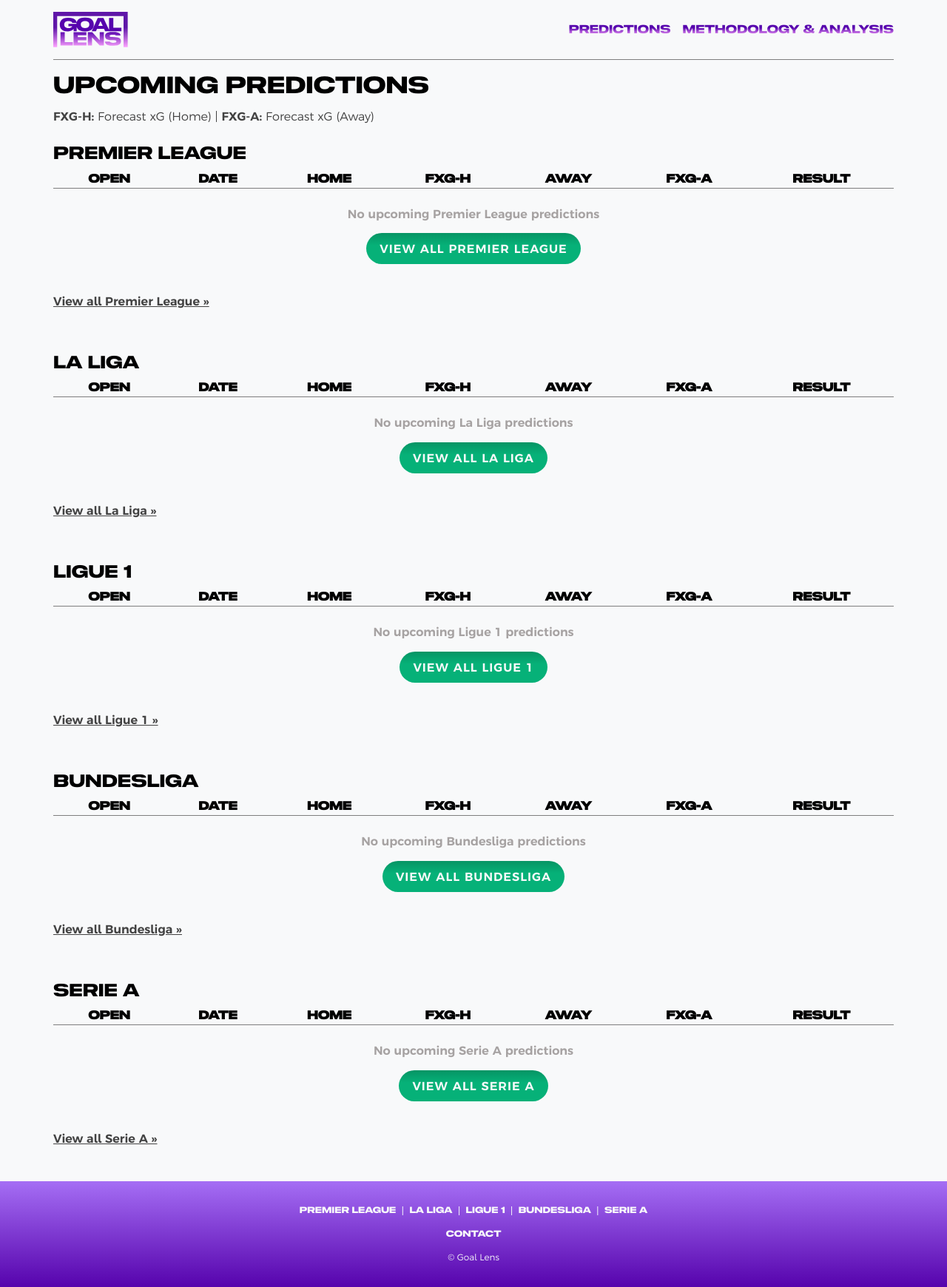
After one commit to juancoquet/goallens, a Django app: page /predictions/upcoming/ in a window 1280 px wide. The commit adds this page. Shown: the whole page at 74% size. Run offline with Django 4.2, Linux system fonts and the light colour scheme; data that the repository does not hold is empty.

Commit message:
implement upcoming predictions page

```diff
--- a/predictions/templatetags/pred_list_pagination.py
+++ b/predictions/templatetags/pred_list_pagination.py
@@ -1,4 +1,3 @@
-from atexit import register
 from django import template # type: ignore
 
 register = template.Library()
--- /dev/null
+++ b/predictions/templatetags/pred_upcoming.py
@@ -0,0 +1,7 @@
+from django import template # type: ignore
+
+register = template.Library()
+
+@register.simple_tag
+def text_to_id(text):
+    return text.replace(' ', '-').lower()
--- a/predictions/urls.py
+++ b/predictions/urls.py
@@ -1,8 +1,9 @@
 from django.urls import path # type: ignore
 
-from .views import prediction_detail_view, prediction_list_view
+from .views import prediction_detail_view, prediction_list_view, prediction_upcoming_view
 
 urlpatterns = [
     path('<slug:fixture_id>', prediction_detail_view, name='prediction_detail'),
+    path('upcoming/', prediction_upcoming_view, name='prediction_upcoming'),
     path('', prediction_list_view, name='prediction_list'),
 ]
--- a/predictions/views.py
+++ b/predictions/views.py
@@ -1,3 +1,4 @@
+import datetime
 from django.core.paginator import Paginator # type: ignore
 from django.db.models import Q # type: ignore
 from django.shortcuts import render # type: ignore
@@ -77,3 +78,25 @@
         'order_q': order_q,
     }
     return render(request, 'prediction_list.html', context)
+
+
+def prediction_upcoming_view(request):
+    today = datetime.date.today()
+    # today = datetime.date(2022, 5, 14)
+    upcoming_preds = Prediction.objects.filter(fixture__date__gte=today).order_by('fixture__date')
+    premier_league = upcoming_preds.filter(fixture__competition='Premier League')
+    la_liga = upcoming_preds.filter(fixture__competition='La Liga')
+    ligue_1 = upcoming_preds.filter(fixture__competition='Ligue 1')
+    bundesliga = upcoming_preds.filter(fixture__competition='Bundesliga')
+    serie_a = upcoming_preds.filter(fixture__competition='Serie A')
+    preds = {
+        'Premier League': premier_league,
+        'La Liga': la_liga,
+        'Ligue 1': ligue_1,
+        'Bundesliga': bundesliga,
+        'Serie A': serie_a,
+    }
+    context = {
+        'predictions': preds,
+    }
+    return render(request, 'prediction_upcoming.html', context)
--- a/static/css/_base.css
+++ b/static/css/_base.css
@@ -48,6 +48,7 @@
     --light-prpl: #A56EF4;
     --pink: #FDA3FF;
     --dark-grey: #7e7e7e;
+    --light-grey: #a6a2a2;
     --text-grey: #424242;
     --dark-green: #069464;
     --light-green: #06B178;
@@ -125,6 +126,10 @@
     margin-bottom: 1.6rem;
 }
 
+span.text--thin {
+    font-weight: 300;
+}
+
 button, input.btn {
     font-size: 1.6rem;
     font-family: 'Argentum Sans', sans-serif;
@@ -142,6 +147,10 @@
 
 .btn--primary {
     background: linear-gradient(180deg, var(--dark-green) 0%, var(--light-green) 40%);
+}
+
+.btn--secondary {
+    background-color: var(--light-grey);
 }
 
 
@@ -223,6 +232,17 @@
     font-weight: 300;
 }
 
+a.footer__link {
+    font-family: 'Radwave', sans-serif;
+    font-style: normal;
+    font-weight: normal;
+    text-align: center;
+    color: var(--bg);
+    font-size: 1.2rem;
+    text-decoration: none;
+    margin: 0 0.4rem;
+}
+
 
 /* TABLE ----------------------------------------------------- */
 
@@ -233,11 +253,11 @@
     justify-content: center;
     align-items: center;
     margin: 1.6rem 0; */
-    overflow: scroll;
+    overflow-x: scroll;
+    padding-bottom: 0;
 }
 
 table {
-    overflow: scroll;
     border-collapse: collapse;
     width: 100%;
 }
--- /dev/null
+++ b/static/css/prediction_upcoming.css
@@ -0,0 +1,13 @@
+p.no-predictions__text {
+    color: var(--light-grey);
+    margin-bottom: 0;
+    margin-top: 1.6rem;
+}
+
+section.table-container {
+    margin-bottom: 3.2rem;
+}
+
+p.view-all{
+    margin-top: 1.6rem;
+}
--- a/templates/_base.html
+++ b/templates/_base.html
@@ -12,7 +12,7 @@
   {% block styles %}
   {% endblock styles%}
 
-  <title>Goal Lens</title>
+  <title>{% block title %}{% endblock %}Goal Lens</title>
 </head>
 <body>
 
@@ -23,7 +23,7 @@
         <div class="nav-items--right">
           <img class="nav__menu" src="{% static 'images/menu-icon.svg' %}" alt="menu" id="menu-icon">
           <img class="nav__menu-close hidden" src="{% static 'images/menu-icon-close.svg' %}" alt="close menu" id="menu-close">
-          <a href="{% url 'prediction_list' %}" class="nav__item"><p class="nav__text">Predictions</p></a>
+          <a href="{% url 'prediction_upcoming' %}" class="nav__item"><p class="nav__text">Predictions</p></a>
           <a href="" class="nav__item"><p class="nav__text">Methodology &amp; Analysis</p></a>
         </div>
       </nav>
@@ -35,8 +35,14 @@
   </div>
 
   <footer>
-    <p class="footer__text">Premier League | La Liga | Ligue 1 | Serie A | Bundesliga</p>
-    <p class="footer__text">About | Contact</p>
+    <p class="footer__text">
+      <a href="{% url 'prediction_list' %}?competition=Premier%20League" class="footer__link">Premier League</a> |
+      <a href="{% url 'prediction_list' %}?competition=La%20Liga" class="footer__link">La Liga</a> |
+      <a href="{% url 'prediction_list' %}?competition=Ligue%201" class="footer__link">Ligue 1</a> |
+      <a href="{% url 'prediction_list' %}?competition=Bundesliga" class="footer__link">Bundesliga</a> |
+      <a href="{% url 'prediction_list' %}?competition=Serie%20A" class="footer__link">Serie A</a>
+    </p>
+    <p class="footer__text">Contact</p>
     <p class="footer__text copyright">&copy; Goal Lens</p>
   </footer>
 
--- a/templates/home.html
+++ b/templates/home.html
@@ -32,7 +32,9 @@
         <p>Strategies were refined iteratively through a genetic algorithm to hone in on the perfectly weighted set of parameters.</p>
       </div>
       <img class="graphic" src="{% static 'images/graphics/analysis.svg' %}" alt="data being analysed" id="analysis-graphic">
-      <div class="center-contents"><button id="pred-btn" class="btn--primary">VIEW PREDICTIONS</button></div>
+      <div class="center-contents">
+        <button id="pred-btn" class="btn--primary">VIEW PREDICTIONS</button>
+      </div>
     </div>
   </section>
 
--- a/templates/prediction_list.html
+++ b/templates/prediction_list.html
@@ -1,6 +1,8 @@
 {% extends '_base.html' %}
 {% load static %}
 {% load pred_list_pagination %}
+
+{% block title %}Predictions: {% endblock title %}
 
 {% block styles %}
   <link rel="stylesheet" href="{% static 'css/predictions_list.css' %}">
@@ -51,6 +53,8 @@
 
   <input class="btn btn--primary" type="submit" value="Search">
 </form>
+
+<p class="table-key">FXG-H: <span class="text--thin">Forecast xG (Home) | </span>FXG-A: <span class="text--thin">Forecast xG (Away)</span></p>
 
 <section class="table-container">
   <table id="prediction-table">
--- /dev/null
+++ b/templates/prediction_upcoming.html
@@ -0,0 +1,64 @@
+{% extends '_base.html' %}
+{% load static %}
+{% load pred_upcoming %}
+
+{% block title %}Upcoming Predictions: {% endblock title %}
+
+{% block styles %}
+  <link rel="stylesheet" href="{% static 'css/prediction_upcoming.css' %}">
+{% endblock styles %}
+
+{% block content %}
+<h1>Upcoming Predictions</h1>
+
+<p class="table-key">FXG-H: <span class="text--thin">Forecast xG (Home) | </span>FXG-A: <span class="text--thin">Forecast xG (Away)</span></p>
+
+{% for comp, preds in predictions.items %}
+<section class="table-container" id="{% text_to_id text=comp %}-section">
+  <h2>{{ comp }}</h2>
+
+  <table id="{% text_to_id text=comp %}-table">
+    <thead>
+      <tr>
+        <th>Open</th>
+        <th>Date</th>
+        <th>Home</th>
+        <th>FxG-H</th>
+        <th>Away</th>
+        <th>FxG-A</th>
+        <th>Result</th>
+      </tr>
+    </thead>
+
+    <tbody>
+      {% if preds|length == 0 %}
+        <tr>
+          <td class="no-predictions" colspan="8">
+            <p class="no-predictions__text">No upcoming {{ comp }} predictions</p>
+            <a href="{% url 'prediction_list' %}?competition={{ comp }}"><button class="btn btn--primary">View all {{ comp }}</button></a>
+          </td>
+        </tr>
+      {% else %}
+
+        {% for pred in preds %}
+          <tr>
+            <td><a href="{% url 'prediction_detail' fixture_id=pred.fixture.id %}">Open</a></td>
+            <td>{{ pred.fixture.date }}</td>
+            <td>{{ pred.fixture.home.short_name }}</td>
+            <td>{{ pred.forecast_hxG }}</td>
+            <td>{{ pred.fixture.away.short_name }}</td>
+            <td>{{ pred.forecast_axG }}</td>
+            <td>{{ pred.fixture.goals_home }} - {{ pred.fixture.goals_away }}</td>
+          </tr>
+        {% endfor %}
+
+      {% endif %}
+    </tbody>
+  </table>
+
+  <a href="{% url 'prediction_list' %}?competition={{ comp }}"><p class="view-all">View all {{ comp }} &raquo;</p></a>
+
+</section>
+{% endfor %}
+
+{% endblock content %}
```
Also changed, not shown: analysis/tests/test_analyst.py (+1 -1 lines), predictions/tests/test_views.py (+84 -3 lines), static/css/predictions_list.css (+5 -4 lines).
